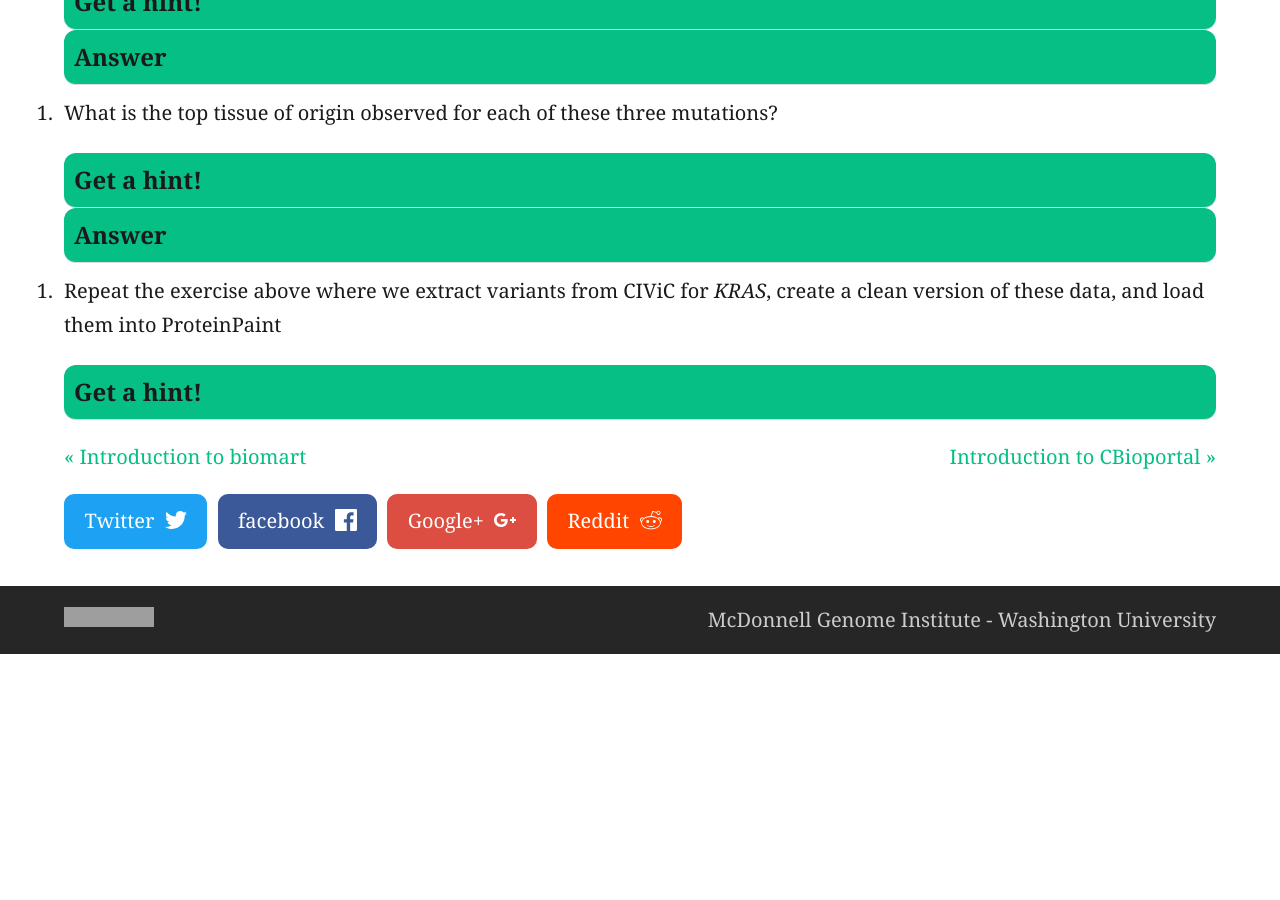
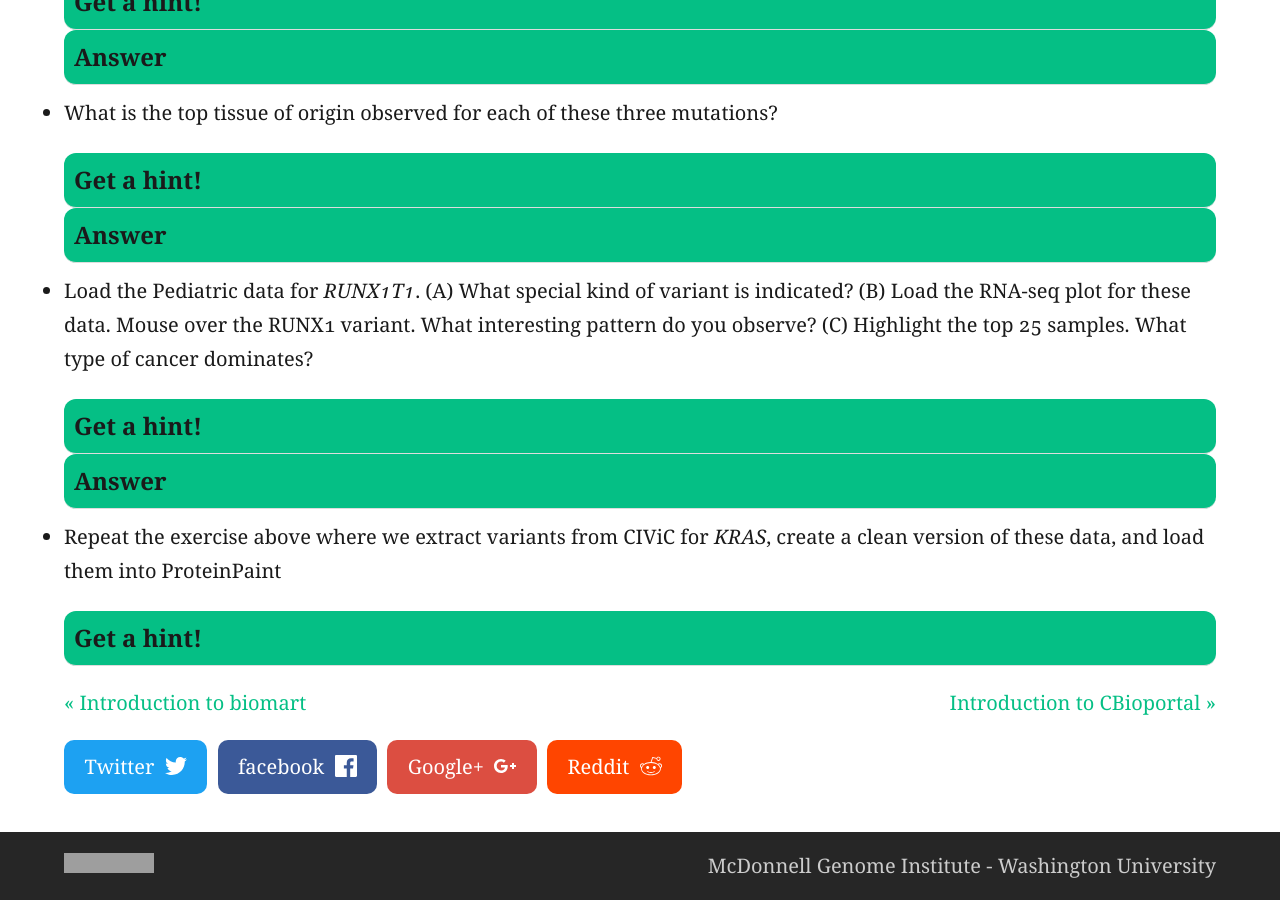
Before and after one commit to griffithlab/genviz.org, a Jekyll site: the page built from _posts/0001-07-01-ProteinPaint.md, in a window 1280 px wide and 900 px high, scrolled down 3818 px. Built offline with Jekyll 4.4.1, drawn with Linux system fonts in a browser that asks for light colours; nearby versions of some CDN libraries; before the commit the page ends 4472 px from its top, so only the background shows below that; grey boxes are pictures that could not be loaded.

Commit message:
minor edit

```diff
--- a/_posts/0001-07-01-ProteinPaint.md
+++ b/_posts/0001-07-01-ProteinPaint.md
@@ -88,13 +88,18 @@ write(output, file="CIViC-VHL-Variants.formatted.csv")
 
 ### ProteinPaint practice examples
 
-1. What are the three most recurrent mutation in *PIK3CA* according to COSMIC?
+* What are the three most recurrent mutation in *PIK3CA* according to COSMIC?
 {% include question.html question="Get a hint!" answer='Load PIK3CA, activate the COSMIC track, and look for the mutations with highest patient counts'%}
 {% include question.html question="Answer" answer='H1047R, E545K, and E542K are the most recurrent mutations in PIK3CA according to COSMIC'%}
 
-2. What is the top tissue of origin observed for each of these three mutations?
+* What is the top tissue of origin observed for each of these three mutations?
 {% include question.html question="Get a hint!" answer='Click on the circle for each mutation and examine the tissue distribution plot'%}
 {% include question.html question="Answer" answer='H1047R (breast), E545K (large intestine), and E542K (large intestine)'%}
 
-3. Repeat the exercise above where we extract variants from CIViC for *KRAS*, create a clean version of these data, and load them into ProteinPaint
+* Load the Pediatric data for *RUNX1T1*. (A) What special kind of variant is indicated? (B) Load the RNA-seq plot for these data. Mouse over the RUNX1 variant. What interesting pattern do you observe? (C) Highlight the top 25 samples. What type of cancer dominates?
+
+{% include question.html question="Get a hint!" answer='Load RUNX1T1, make sure the Pediatric data track is activated, and make sure the RNA-seq gene expression panel is open'%}
+{% include question.html question="Answer" answer='(A) RNA gene fusion variants. (B) The RUNX1-RUNX1T1 (aka AML-ETO) fusion variant corresponds to samples with very high RUNX1T1 expression. (C) AML cancer dominates the top 25 samples with highest RUNX1T1 expression.'%}
+
+* Repeat the exercise above where we extract variants from CIViC for *KRAS*, create a clean version of these data, and load them into ProteinPaint
 {% include question.html question="Get a hint!" answer='You should be able to do almost exactly what we did with VHL, but for KRAS instead'%}
```
